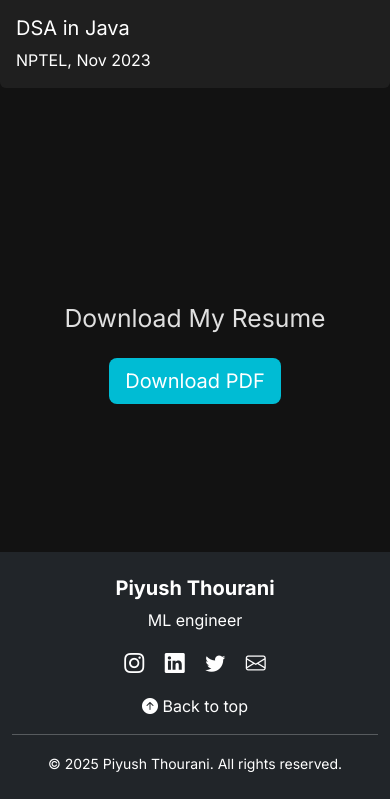
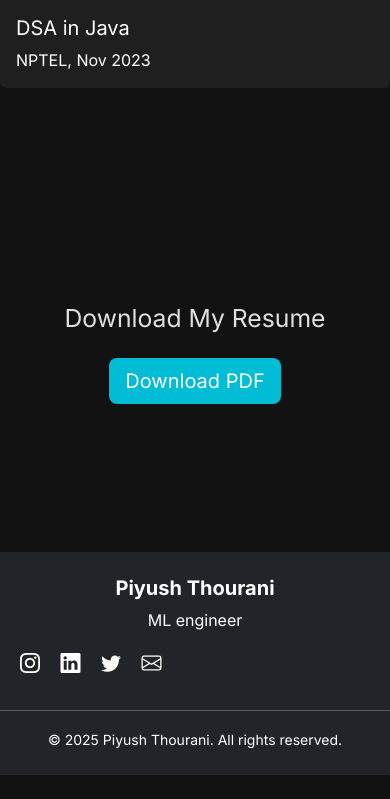
Before and after one commit to Piyushthourani/personal-portfolio, a plain HTML site: page index.html in a window 390 px wide. Shown: the part 5354-6153 px from the top of the page. After the commit the page ends 6129 px from the top, so only its background shows below. Drawn offline with nearby package versions, Linux system fonts and the light colour scheme.

Commit message:
Update index.html

```diff
--- a/index.html
+++ b/index.html
@@ -79,6 +79,8 @@
   object-position: center;
   background-color: #f8f9fa;
 }
+
+
 
   </style>
 </head>
@@ -259,18 +261,14 @@
       </div>
 
       <!-- Social Media Links -->
-      <div class="col-md-4 text-center mb-3 mb-md-0">
+      <div class="col-md-7 text-left mb-3 mb-md-0">
         <a href="https://github.com/Piyushthourani" target="_blank" class="text-white mx-2"><i class="bi bi-instagram fs-5"></i></a>
-        <a href="https://linkedin.com/in/yourusername" target="_blank" class="text-white mx-2"><i class="bi bi-linkedin fs-5"></i></a>
-        <a href="https://twitter.com/yourusername" target="_blank" class="text-white mx-2"><i class="bi bi-twitter fs-5"></i></a>
+        <a href="https://www.linkedin.com/in/piyush-thourani-167716254/" target="_blank" class="text-white mx-2"><i class="bi bi-linkedin fs-5"></i></a>
+        <a href="https://twitter.com/PiyushThourani" target="_blank" class="text-white mx-2"><i class="bi bi-twitter fs-5"></i></a>
         <a href="thouranipiyush@gmail.com" class="text-white mx-2"><i class="bi bi-envelope fs-5"></i></a>
       </div>
 
-      <!-- Scroll to Top -->
-      <div class="col-md-4 text-center text-md-end">
-        <a href="#" class="text-white text-decoration-none"><i class="bi bi-arrow-up-circle-fill"></i> Back to top</a>
-      </div>
-    </div>
+
 
     <hr class="border-light my-3">
 
@@ -280,6 +278,10 @@
   </div>
 </footer>
 
+<a href="#" id="scrollTopBtn" class="btn btn-primary rounded-circle position-fixed"
+   style="bottom: 30px; right: 20px; z-index: 1000; display: none;">
+  <i class="bi bi-arrow-up"></i>
+</a>
 
 
   <script>
@@ -294,6 +296,24 @@
   });
 </script>
 
+<script>
+  const scrollTopBtn = document.getElementById("scrollTopBtn");
+
+  window.addEventListener("scroll", () => {
+    if (window.scrollY > 100) {
+      scrollTopBtn.style.display = "block";
+    } else {
+      scrollTopBtn.style.display = "none";
+    }
+  });
+
+  scrollTopBtn.addEventListener("click", (e) => {
+    e.preventDefault();
+    window.scrollTo({ top: 0, behavior: "smooth" });
+  });
+</script>
+
+
   <script src="https://cdn.jsdelivr.net/npm/bootstrap@5.3.3/dist/js/bootstrap.bundle.min.js"></script>
 </body>
 
```
